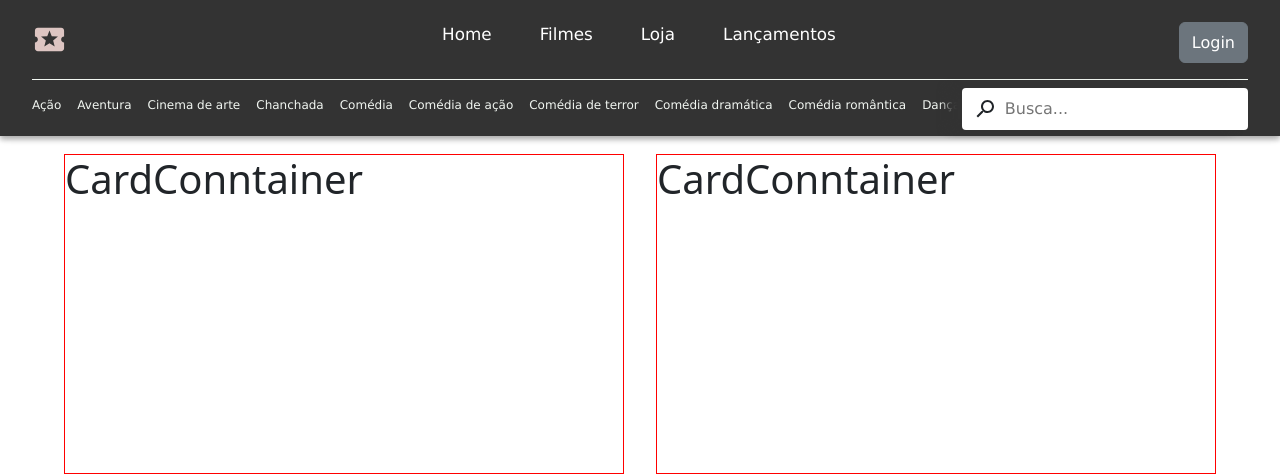
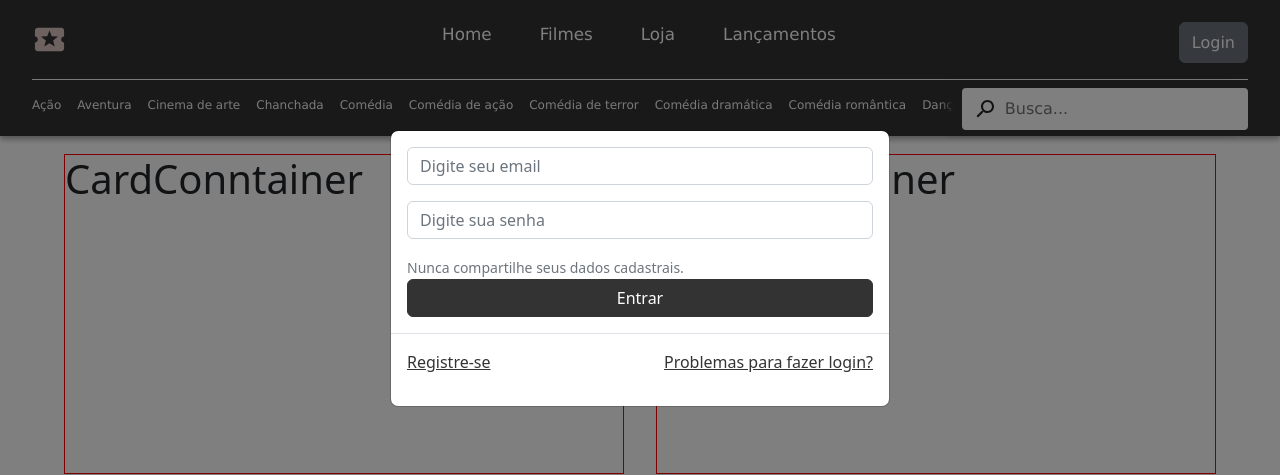
Before and after one commit to plfmoura/SquadProject-primeFilmes, a React (Vite) app: page / in a window 1280 px wide. Both pictures are taken after a click on the button "Login". Shown: the top 475 px of the page. Built offline with nearby package versions, Linux system fonts and the light colour scheme; no server answers.

Commit message:
add(navBar)login modal/form/fix map key

```diff
--- /dev/null
+++ b/src/components/NavBar/LoginModal/LoginForm/index.jsx
@@ -0,0 +1,20 @@
+import Button from 'react-bootstrap/Button';
+import Form from 'react-bootstrap/Form';
+
+function LoginForm() {
+  return (
+    <Form>
+      <Form.Group className="mb-3" controlId="formBasicEmail">
+        <Form.Control type="email" placeholder="Digite seu email" />
+      </Form.Group>
+      <Form.Group className="mb-3" controlId="formBasicPassword">
+        <Form.Control type="password" placeholder="Digite sua senha" />
+      </Form.Group>
+      <Form.Text className="text-muted">
+          Nunca compartilhe seus dados cadastrais.
+        </Form.Text>
+    </Form>
+  );
+}
+
+export default LoginForm;
--- /dev/null
+++ b/src/components/NavBar/LoginModal/index.jsx
@@ -0,0 +1,44 @@
+import React, { useState } from 'react';
+import Button from 'react-bootstrap/Button';
+import Modal from 'react-bootstrap/Modal';
+import LoginForm from './LoginForm';
+
+export default function LoginModal() {
+  const [show, setShow] = useState(false);
+
+  const handleClose = () => setShow(false);
+  const handleShow = () => setShow(true);
+
+  return (
+    <>
+      <Button variant="secondary" onClick={handleShow}>
+        Login
+      </Button>
+
+      <Modal show={show} onHide={handleClose} style={{marginTop: "8%"}}>
+        <Modal.Body
+          style={{
+            display: "flex",
+            flexDirection: "column",
+            justifyContent: "space-between",
+          }}
+        >
+          <LoginForm />
+          <Button variant="primary" onClick={handleClose} style={{backgroundColor: "#333", borderColor: "#333"}}>
+            Entrar
+          </Button>
+        </Modal.Body>
+        <Modal.Footer>
+          <div style={{
+            display: "flex",
+            justifyContent: "space-between",
+            width: "100%"
+          }}>
+            <p><a href='#' style={{color: "#333"}}>Registre-se</a></p>
+            <p><a href='#' style={{color: "#333"}}>Problemas para fazer login?</a></p>
+          </div>
+        </Modal.Footer>
+      </Modal>
+    </>
+  );
+}
--- a/src/components/NavBar/index.jsx
+++ b/src/components/NavBar/index.jsx
@@ -3,6 +3,7 @@ import LocalActivityIcon from '@mui/icons-material/LocalActivity';
 import React from 'react'
 import { NavLink } from 'react-router-dom';
 import ButtonComponent from './ButtonComponent';
+import LoginModal from './LoginModal';
 import style from './navBar.module.css'
 
 const filmes = ["Ação",
@@ -43,7 +44,7 @@ export default function NavBar() {
           <li><NavLink className={style.menuItem} to="/loja" end>Loja</NavLink></li>
           <li><NavLink className={style.menuItem} to="/lancamentos" end>Lançamentos</NavLink></li>
         </ul>
-      <ButtonComponent variant={"secondary"} value={"Login"} />
+      <LoginModal />
       </div>
       <div className={style.secondContent}>
           <div className={style.filmesAtalho}>
```
Also changed, not shown: src/App.jsx (line endings or trailing spaces).
